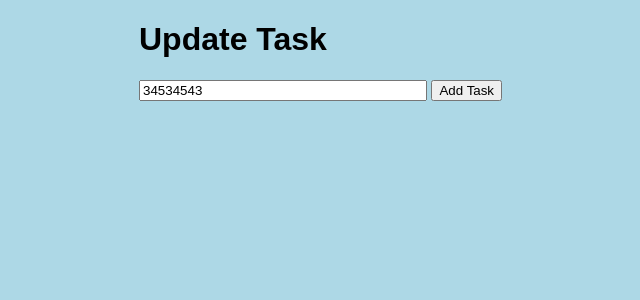
After one commit to benyedder38/todo, a Flask app: page /update/1 in a window 1280 px wide. The commit adds this page. Shown: the top 300 px of the page, without its empty margins (301-941 px from the left). Run offline with Flask 3, Linux system fonts and the light colour scheme; data comes from the database, SQL or seed files in the repository; both versions use the stored data as it was after the commit.

Commit message:
finished tutorial

```diff
--- a/app.py
+++ b/app.py
@@ -1,4 +1,4 @@
-from flask import Flask, render_template, url_for, request
+from flask import Flask, render_template, url_for, request, redirect
 from flask_sqlalchemy import SQLAlchemy
 from datetime import datetime
 
@@ -9,18 +9,57 @@ db = SQLAlchemy(app)
 class Todo(db.Model):
     id = db.Column(db.Integer, primary_key=True)
     content = db.Column(db.String(200), nullable=False)
-    completed = db.Column(db.Integer, default=0) # change to BOOL
     date_created = db.Column(db.DateTime, default=datetime.utcnow)
 
     def __repr__(self):
         return '<Task %r>' % self.id
 
+
 @app.route('/', methods=['POST', 'GET'])
 def index():
     if request.method == 'POST':
-        return 'SUCCESS'
+        task_content = request.form['content']
+        new_task = Todo(content=task_content)
+
+        try:
+            db.session.add(new_task)
+            db.session.commit()
+            return redirect('/')
+        except:
+            return 'There was an issue adding your task'
+
     else:
-        return render_template('index.html')
+        tasks = Todo.query.order_by(Todo.date_created).all()
+        return render_template('index.html', tasks=tasks)
+
+
+@app.route('/delete/<int:id>')
+def delete(id):
+    task_to_delete = Todo.query.get_or_404(id)
+
+    try:
+        db.session.delete(task_to_delete)
+        db.session.commit()
+        return redirect('/')
+    except:
+        return 'There was a problem deleting that task'
+
+@app.route('/update/<int:id>', methods=['GET', 'POST'])
+def update(id):
+    task = Todo.query.get_or_404(id)
+
+    if request.method == 'POST':
+        task.content = request.form['content']
+
+        try:
+            db.session.commit()
+            return redirect('/')
+        except:
+            return 'There was an issue updating your task'
+
+    else:
+        return render_template('update.html', task=task)
+
 
 if __name__ == "__main__":
     app.run(debug=True)
--- a/static/css/main.css
+++ b/static/css/main.css
@@ -1,4 +1,36 @@
-body {
+body, html {
     margin: 0;
     font-family: sans-serif;
+    background-color: lightblue;
 }
+
+.content {
+    margin: 0 auto;
+    width: 400px;
+}
+
+table, td, th {
+    border: 1px solid #aaa;
+}
+
+table {
+    border-collapse: collapse;
+    width: 100%;
+}
+
+th {
+    height: 30px;
+}
+
+td {
+    text-align: center;
+    padding: 5px;
+}
+
+.form {
+    margin-top: 20px;
+}
+
+#content {
+    width: 70%;
+}
--- /dev/null
+++ b/templates/update.html
@@ -0,0 +1,17 @@
+{% extends 'base.html' %}
+
+{% block head %}
+<title>TASK MASTER</title>
+{% endblock %}
+
+{% block body %}
+<div class="content">
+    <h1>Update Task</h1>
+    <div class="form">
+        <form action="/update/{{task.id}}" method="POST">
+            <input type="text" name="content" id="content" value="{{task.content}}">
+            <input type="submit" value="Add Task">
+        </form>
+    </div>
+</div>
+{% endblock %}
```
Also changed, not shown: templates/index.html (+10 -4 lines), instance/test.db.
